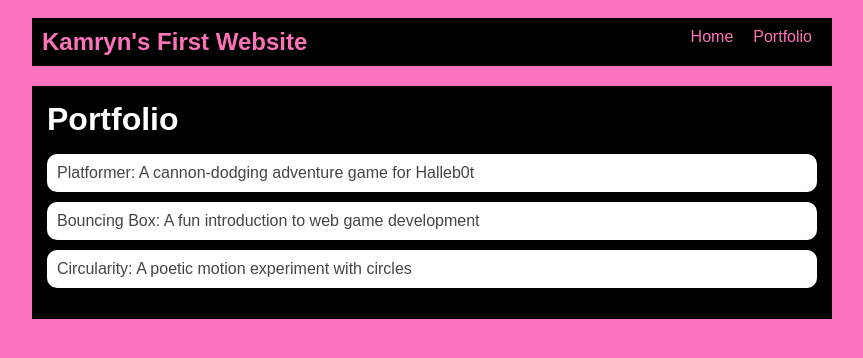
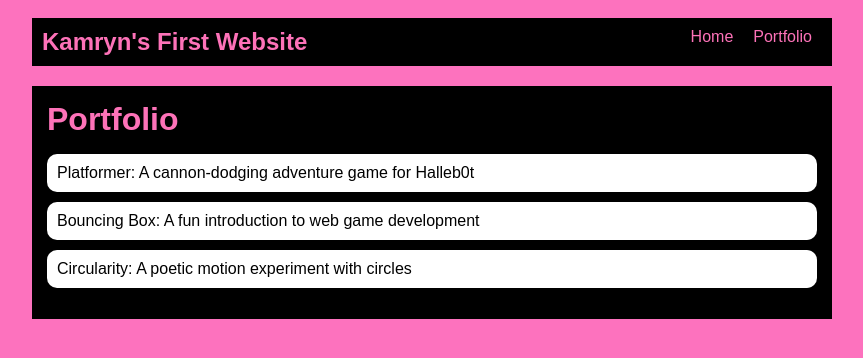
Before and after one commit to KandyKamryn/KandyKamryn.github.io, a plain HTML site: page portfolio.html in a window 1280 px wide. Shown: the whole page, without its empty margins (208-1071 px from the left). Drawn offline with Linux system fonts and the light colour scheme.

Commit message:
add portfolio page to website

```diff
--- a/portfolio.html
+++ b/portfolio.html
@@ -3,6 +3,7 @@
     <head>
         <title>My First Website</title>
         <link rel="stylesheet" href="style.css" />
+        <link rel="icon" type="image/x-icon" href="https://www.pngall.com/wp-content/uploads/14/Pink-Heart-PNG-Photo.png">
     </head>
 
     <body>
--- a/style.css
+++ b/style.css
@@ -41,7 +41,7 @@ h1 {
 
 a {
     text-decoration: none;
-    color: #fd72b8;
+    color: rgb(253, 114, 184);
 }
 
 /* main container area beneath menu */
@@ -78,7 +78,7 @@ h2, h3 {
 
 /* Portfolio styles */
 .content h1 {
-    color: rgb(255, 255, 255);
+    color: rgb(253, 114, 184)
 }
 
 #portfolio {
@@ -99,7 +99,7 @@ h2, h3 {
 
 #portfolio a {
     text-decoration: none;
-    color: #454545
+    color: #000000
 }
 
 /* responsive web design */
```
Also changed, not shown: index.html (+1 -1 lines).
